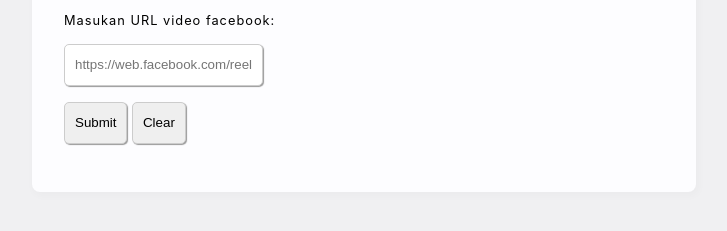
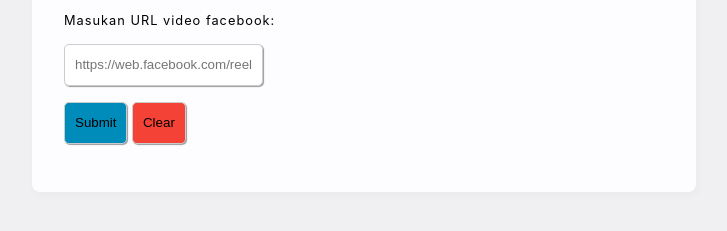
Before and after one commit to kisahklasik/fbdownloader, a website: page index.html in a window 1280 px wide. Shown: the part 237-468 px from the top of the page, without its empty margins (276-1003 px from the left). Drawn offline with Linux system fonts and the light colour scheme.

Commit message:
Update index.html

```diff
--- a/index.html
+++ b/index.html
@@ -78,8 +78,8 @@ placeholder="https://web.facebook.com/reel/1234567890"
 </p>
 
 <p>
-<button class="btn" type="submit">Submit</button>
-<button type="reset">Clear</button>
+<button class="blue" type="submit">Submit</button>
+<button class="red" type="reset">Clear</button>
 </form>
 </p>
 
```
